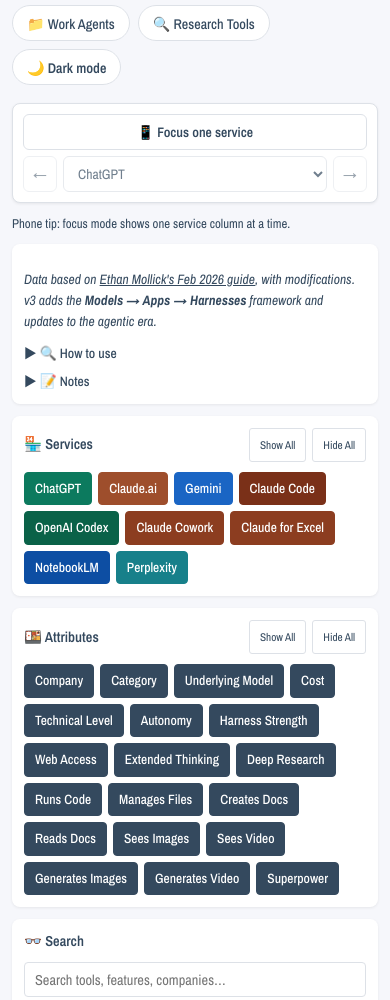
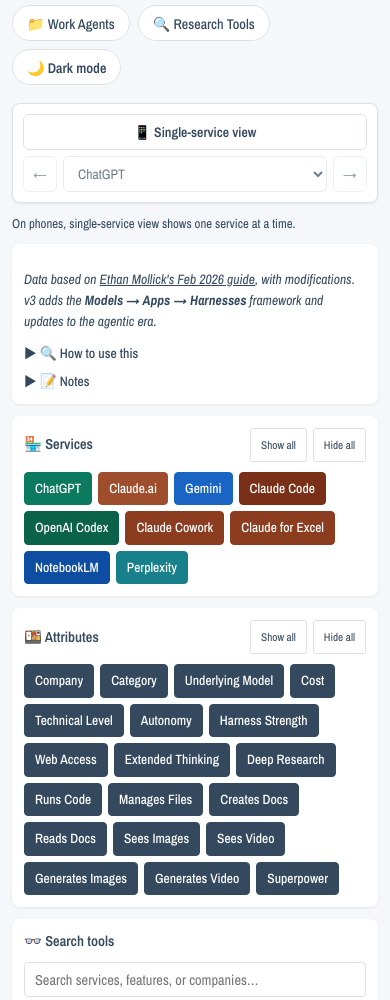
Before and after one commit to lpcode808/Comparison, a website: page index.html in a window 390 px wide. Shown: the part 491-1491 px from the top of the page. Drawn offline with nearby package versions, Linux system fonts and the light colour scheme.

Commit message:
Polish UX copy and soften service descriptions

```diff
--- a/app-v3.js
+++ b/app-v3.js
@@ -79,7 +79,7 @@ const modelData = [
         generatesImages: "DALL-E",
         generatesVideo: false,
         readsDocs: true,
-        superpower: "Most complete all-in-one chatbot; creates real Excel and PowerPoint files; Shopping Research is underrated"
+        superpower: "Most full-featured general-purpose chatbot in this table; strong document output, including Excel and PowerPoint files; Shopping Research is easy to overlook"
     },
     {
         service: "Claude.ai",
@@ -101,7 +101,7 @@ const modelData = [
         generatesImages: false,
         generatesVideo: false,
         readsDocs: true,
-        superpower: "Best writing quality; gateway to Claude Code and Cowork via Claude Desktop app"
+        superpower: "Strongest writing experience in this table; gateway to Claude Code and Cowork in Anthropic's broader ecosystem"
     },
     {
         service: "Gemini",
@@ -123,7 +123,7 @@ const modelData = [
         generatesImages: "Imagen-3",
         generatesVideo: "Veo 3.1",
         readsDocs: true,
-        superpower: "Best image & video generation bundled; model quality matches rivals, but harness is significantly weaker"
+        superpower: "Strongest bundled image and video creation in this table; the model is competitive, but the chatbot workflow is lighter than the top harnesses"
     },
     {
         service: "Claude Code",
@@ -145,7 +145,7 @@ const modelData = [
         generatesImages: false,
         generatesVideo: false,
         readsDocs: true,
-        superpower: "Build and launch complete apps; writes, runs, tests code for hours; can set up Stripe payments and deploy sites"
+        superpower: "Can build and ship substantial apps; writes, runs, and tests code over long sessions; strongest in end-to-end dev workflows"
     },
     {
         service: "OpenAI Codex",
@@ -167,7 +167,7 @@ const modelData = [
         generatesImages: false,
         generatesVideo: false,
         readsDocs: true,
-        superpower: "OpenAI's full coding agent: access to codebase, terminal, write/run/test cycle in cloud environment"
+        superpower: "OpenAI's cloud coding agent: access to your codebase plus a managed write/run/test loop"
     },
     {
         service: "Claude Cowork",
@@ -189,7 +189,7 @@ const modelData = [
         generatesImages: false,
         generatesVideo: false,
         readsDocs: true,
-        superpower: "Claude Code for non-coders: works on local files and browser in secure VM; now with plugins for Google Workspace, Slack, and DocuSign"
+        superpower: "Agentic assistant for non-coders: works across local files, browser tasks, and connected workplace tools"
     },
     {
         service: "Claude for Excel",
@@ -211,7 +211,7 @@ const modelData = [
         generatesImages: false,
         generatesVideo: false,
         readsDocs: true,
-        superpower: "Junior analyst inside Excel; reads multi-tab workbooks, explains calculations with cell citations, edits pivot tables and charts"
+        superpower: "Excel-native analyst: reads multi-tab workbooks, explains calculations with cell citations, and updates pivots and charts"
     },
     {
         service: "NotebookLM",
@@ -233,7 +233,7 @@ const modelData = [
         generatesImages: false,
         generatesVideo: false,
         readsDocs: true,
-        superpower: "Best tool for document sense-making; creates AI podcasts, slides, and interactive knowledge bases from your sources"
+        superpower: "Excellent for document sense-making; turns source sets into summaries, audio overviews, slides, and shareable briefs"
     },
     {
         service: "Perplexity",
@@ -255,7 +255,7 @@ const modelData = [
         generatesImages: true,
         generatesVideo: false,
         readsDocs: true,
-        superpower: "Best cited web research with source verification; pick your underlying AI model; Comet agent available"
+        superpower: "Strong cited web research with source verification; lets you choose the underlying model; Comet agent available"
     }
 ];
 
@@ -436,15 +436,15 @@ document.addEventListener('DOMContentLoaded', () => {
         mobileFocusToggle.setAttribute('aria-pressed', String(mobileFocusMode));
         mobileFocusToggle.setAttribute(
             'aria-label',
-            mobileFocusMode ? 'Disable focused service view' : 'Enable focused service view'
+            mobileFocusMode ? 'Show the full comparison table' : 'Show one service at a time'
         );
-        mobileFocusToggle.textContent = mobileFocusMode ? '📱 Focus on' : '📱 Focus one service';
+        mobileFocusToggle.textContent = mobileFocusMode ? '📊 Full comparison' : '📱 Single-service view';
 
         mobileServiceSelect.innerHTML = '';
         if (baseVisible.length === 0) {
             const option = document.createElement('option');
             option.value = '';
-            option.textContent = 'No visible services';
+            option.textContent = 'No services match current filters';
             mobileServiceSelect.appendChild(option);
             mobileServiceSelect.disabled = true;
             mobilePrevService.disabled = true;
--- a/index.html
+++ b/index.html
@@ -766,12 +766,12 @@
         <button class="theme-toggle" type="button" aria-pressed="false" aria-label="Switch to dark mode">🌙 Dark mode</button>
     </div>
     <div class="mobile-view-controls" aria-label="Mobile service focus controls">
-        <button class="mobile-focus-toggle" type="button" aria-pressed="false" aria-label="Enable focused service view">📱 Focus one service</button>
+        <button class="mobile-focus-toggle" type="button" aria-pressed="false" aria-label="Show one service at a time">📱 Single-service view</button>
         <button class="mobile-nav-btn mobile-prev-service" type="button" aria-label="Previous service" disabled>←</button>
         <select class="mobile-service-select" aria-label="Focused service selection"></select>
         <button class="mobile-nav-btn mobile-next-service" type="button" aria-label="Next service" disabled>→</button>
     </div>
-    <p class="mobile-view-hint">Phone tip: focus mode shows one service column at a time.</p>
+    <p class="mobile-view-hint">On phones, single-service view shows one service at a time.</p>
 
     <!-- ── Controls ─────────────────────────────── -->
     <div class="controls">
@@ -783,15 +783,15 @@
                 v3 adds the <strong>Models → Apps → Harnesses</strong> framework and updates to the agentic era.
             </p>
             <div class="instructions-toggle" tabindex="0" role="button" aria-expanded="false">
-                <strong>▶ 🔍 How to use</strong>
+                <strong>▶ 🔍 How to use this</strong>
             </div>
             <div class="instructions-content collapsed">
                 <p>
-                    • Use the <strong>category pills</strong> above to filter by tool type<br>
+                    • Filter by tool type with the <strong>category pills</strong> above<br>
                     • Click any boolean row label (✓/✗) to sort by that capability<br>
-                    • Use the <strong>search box</strong> to find tools by feature or description<br>
-                    • Toggle individual services and attributes on/off below<br>
-                    • <strong>Harness Strength</strong> (●●●●) reflects how autonomously the AI can act
+                    • Use the <strong>search box</strong> to find services by feature, company, or description<br>
+                    • Toggle services and attributes below<br>
+                    • <strong>Harness Strength</strong> (●●●●) reflects how much real work the AI can do for you
                 </p>
             </div>
             <div class="instructions-toggle" tabindex="0" role="button" aria-expanded="false" style="margin-top: 8px;">
@@ -799,11 +799,11 @@
             </div>
             <div class="instructions-content collapsed">
                 <p>
-                    • "Fully autonomous" tools do real work while you watch (or don't)<br>
-                    • Coding agents (Claude Code, Codex) are powerful but require technical knowledge<br>
-                    • Harness quality matters more than model quality for most tasks — Gemini's model is just as smart, but its chatbot harness can't make Excel files<br>
-                    • Google Antigravity (coding agent) and Manus (standalone harness, now Meta) also exist but aren't yet widely used<br>
-                    • GPT-5.2 Pro is available at higher cost tiers — extremely capable for complex analytical work<br>
+                    • "Fully autonomous" tools can take multi-step actions with much less hand-holding<br>
+                    • Coding agents (Claude Code, Codex) are powerful, but they usually need technical setup and judgment<br>
+                    • Harness quality often matters more than raw model quality for everyday work — the product wrapper determines whether the AI can browse, edit files, and create outputs for you<br>
+                    • Other agents are emerging too, but this table stays focused on tools with clearer mainstream usage right now<br>
+                    • Higher-cost tiers can unlock stronger models or longer thinking budgets<br>
                     • Suggestions welcome — fork it and make it better!
                 </p>
             </div>
@@ -814,8 +814,8 @@
             <h3>
                 🏪 Services
                 <div class="control-actions">
-                    <button class="show-all-services">Show All</button>
-                    <button class="hide-all-services">Hide All</button>
+                    <button class="show-all-services">Show all</button>
+                    <button class="hide-all-services">Hide all</button>
                 </div>
             </h3>
             <div class="toggle-list" id="service-toggles"><!-- populated by JS --></div>
@@ -826,8 +826,8 @@
             <h3>
                 🍱 Attributes
                 <div class="control-actions">
-                    <button class="show-all-attributes">Show All</button>
-                    <button class="hide-all-attributes">Hide All</button>
+                    <button class="show-all-attributes">Show all</button>
+                    <button class="hide-all-attributes">Hide all</button>
                 </div>
             </h3>
             <div class="toggle-list" id="attribute-toggles"><!-- populated by JS --></div>
@@ -835,8 +835,8 @@
 
         <!-- Search + extra notes -->
         <div class="control-group">
-            <h3>👓 Search</h3>
-            <input type="text" class="search-box" placeholder="Search tools, features, companies…" aria-label="Search AI tools">
+            <h3>👓 Search tools</h3>
+            <input type="text" class="search-box" placeholder="Search services, features, or companies…" aria-label="Search AI tools">
 
             <div class="instructions-toggle collapsed" tabindex="0" role="button" aria-expanded="false" style="margin-top: 6px;">
                 <strong>▶ 🖼️ Image generation (standalone)</strong>
@@ -878,7 +878,7 @@
     </div>
 
     <!-- ── Table ─────────────────────────────────── -->
-    <p class="table-scroll-hint">↔ Swipe horizontally to compare all services</p>
+    <p class="table-scroll-hint">↔ Swipe to compare more services</p>
     <div class="table-container" tabindex="0" role="region" aria-label="AI tool comparison table">
         <table>
             <thead></thead>
@@ -887,7 +887,7 @@
     </div>
     </main>
 
-    <footer class="timestamp">Updated: 2026-02-24 &nbsp;|&nbsp; <a href="v1/" style="color: inherit;">← 2025 version</a></footer>
+    <footer class="timestamp">Updated: 2026-03-18 &nbsp;|&nbsp; <a href="v1/" style="color: inherit;">← 2025 version</a></footer>
 
     <script src="https://cdn.jsdelivr.net/npm/fuse.js/dist/fuse.min.js"></script>
     <script src="app-v3.js"></script>
```
